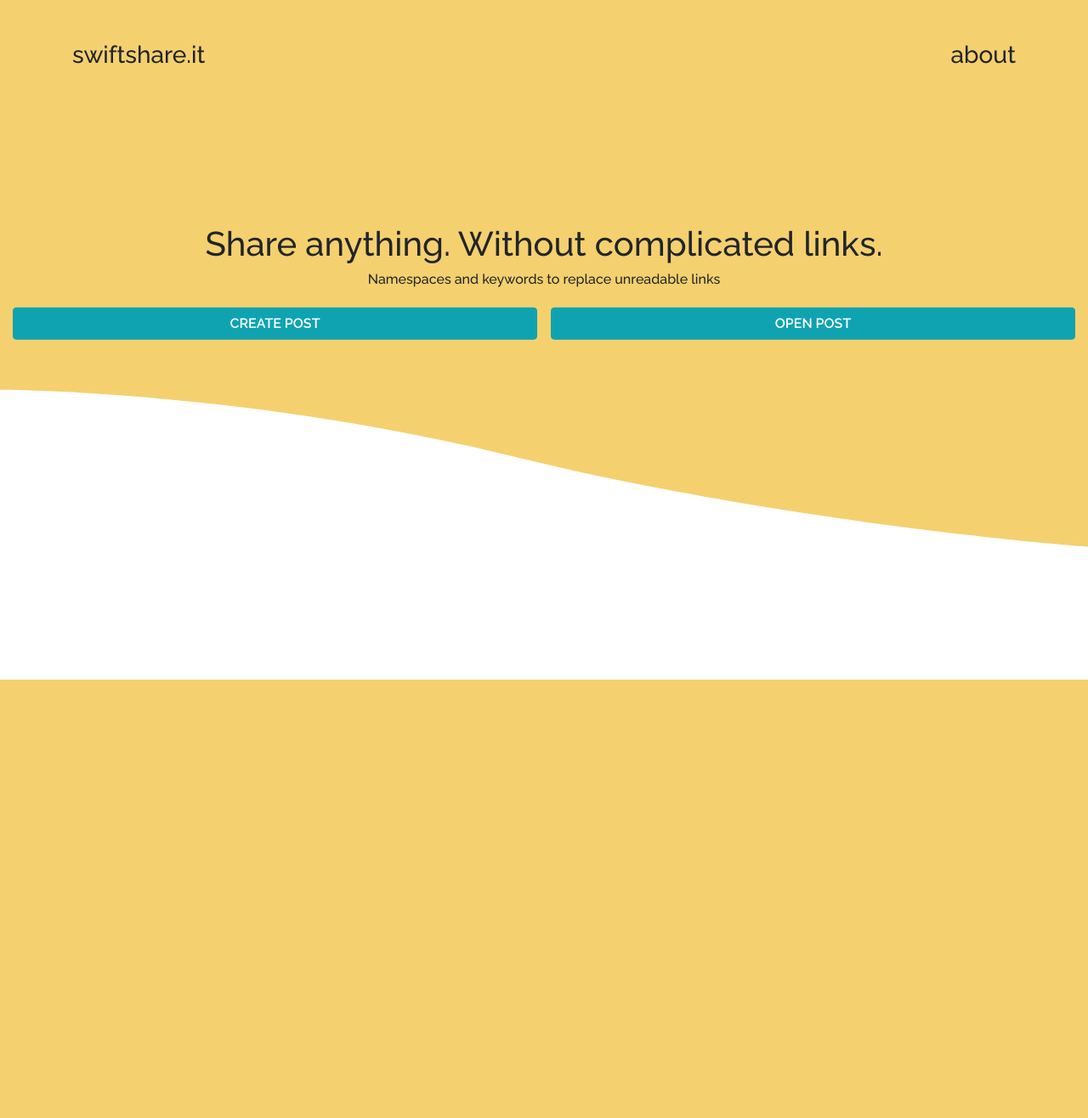
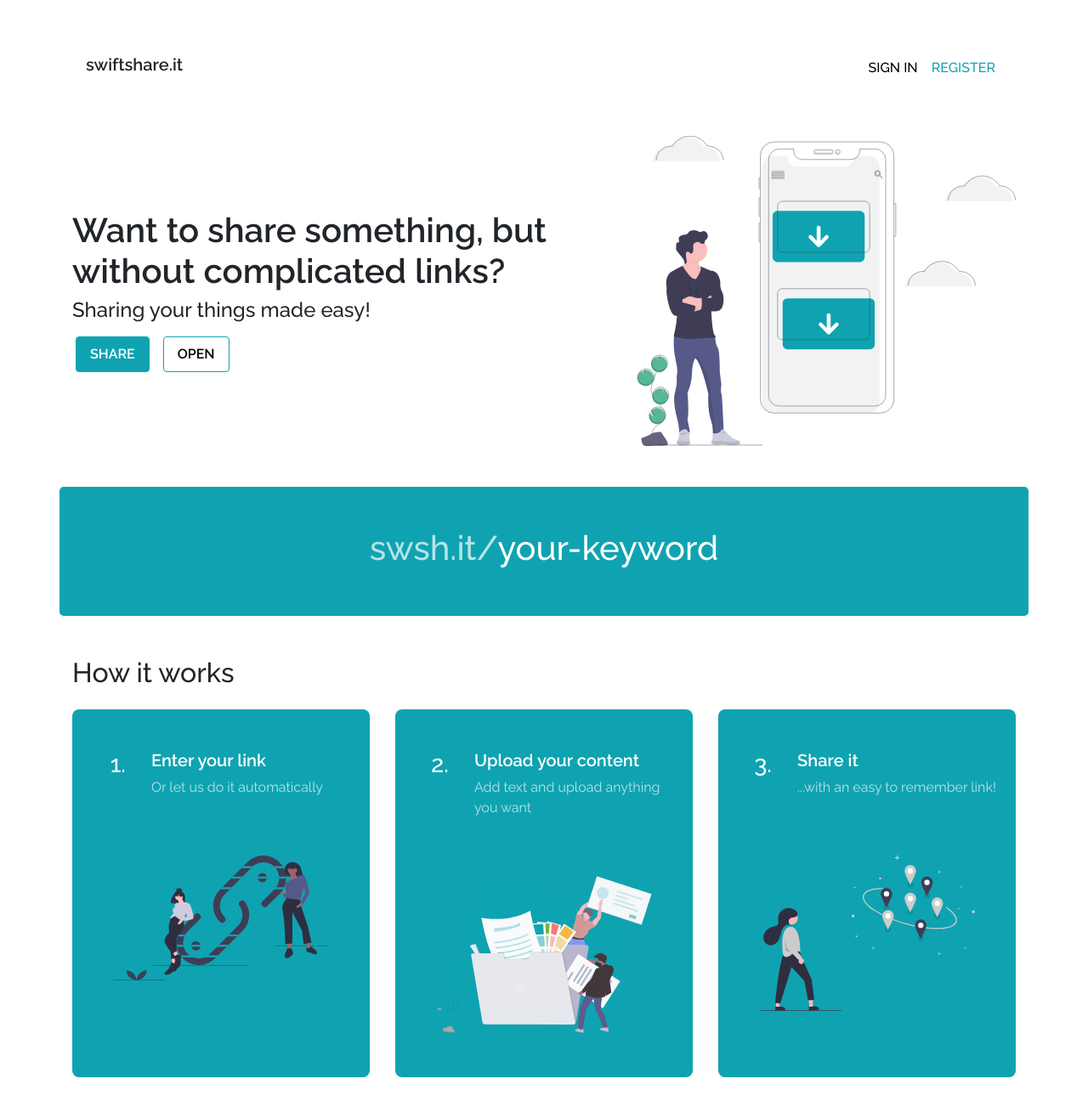
Before and after one commit to EliasDolinsek/swiftshare.it, a Django app: page / in a window 1280 px wide. Shown: the whole page at 85% size. Before the commit the page ends 800 px from the top, so only its background shows below. Run offline with Django 3.2, Linux system fonts and the light colour scheme; some libraries are stand-ins or nearby versions.

Commit message:
Implemented new index design for desktop devices

```diff
--- a/accounts/templates/accounts/premium-features-card.html
+++ b/accounts/templates/accounts/premium-features-card.html
@@ -5,7 +5,7 @@
 
     #account-details-card {
         background: linear-gradient(var(--primary-color), var(--primary-color-dark));
-        border-radius: 0.8em;
+        border-radius: var(--swsh-border-radius);
     }
 
     .pricing-text {
--- a/core/templates/core/index.html
+++ b/core/templates/core/index.html
@@ -2,31 +2,49 @@
 {% block head %}
     {% load static %}
     <link rel="stylesheet" href="{% static 'core/index.css' %}">
+    <style>
+        .swsh-nav-link {
+            color: black;
+            font-weight: 500;
+        }
 
-    <style>
-        body {
-            background-image: url("{% static 'core/background.svg' %}");
-            background-position: top;
-            background-repeat: no-repeat;
-            background-size: cover;
+        .swsh-nav-link:hover {
+            color: black;
+            font-weight: bold;
+        }
+
+        #nav-bar-register {
+            color: var(--primary-color);
         }
     </style>
 {% endblock %}
 
 {% block content %}
     <div class="container mt-5">
-        <div class="row">
-            <h3 class="col text-left">swiftshare.it</h3>
-            <a href="https://eliasdolinsek.com" target="_blank" class="col text-right text-decoration-none text-body">
-                <h3>about</h3></a>
+        {% include 'core/nav/navbar.html' %}
+        <div class="row mt-5 mb-5">
+            <div class="col-7 align-self-center">
+                <h1 class="font-weight-bold">Want to share something, but without complicated links?</h1>
+                <h4>Sharing your things made easy!</h4>
+                <div class="row mt-3 ml-1">
+                    <div class="mr-3">
+                        <a href="{% url 'core:new_post' %} }}" class="btn swsh-button">SHARE</a>
+                    </div>
+                    <div>
+                        <a href="{% url 'core:open_post' %} }}" class="btn swsh-button-outline">OPEN</a>
+                    </div>
+                </div>
+            </div>
+            <div class="col-5">
+                <img src="{% static 'core/images/index_main.svg' %}" alt="Representive image" class="img-fluid">
+            </div>
         </div>
-    </div>
-    <div id="center-content" class="container col align-items-center">
-        <h1 class="text-center">Share anything. Without complicated links.</h1>
-        <h6 class="text-center">Namespaces and keywords to replace unreadable links</h6>
-        <div class="d-flex justify-content-center mt-4">
-            <a class="btn swsh-button text-uppercase mr-3" href="{% url 'core:new_post' %}">Create Post</a>
-            <a class="btn swsh-button text-uppercase" href="{% url 'core:open_post' %}">Open Post</a>
+        <div class="row mt-5 pt-5 pb-5" style="background-color: var(--primary-color); border-radius: 5px;">
+            <h1 class="col text-center"><span style="color: rgba(255,255,255,0.7)">swsh.it/</span><span style="color: white;">your-keyword</span></h1>
+        </div>
+        <h2 class="row col mt-5">How it works</h2>
+        <div class="row mt-4 mb-5">
+            {% include 'core/index/how_it_works.html' %}
         </div>
     </div>
 {% endblock %}
--- /dev/null
+++ b/core/templates/core/index/how_it_works.html
@@ -0,0 +1,25 @@
+{% load static %}
+<div class="col-4">
+    <div style="border-radius: var(--swsh-border-radius); background-color: var(--primary-color)" class="h-100">
+        <div class="pt-5 pr-2">
+            {% include 'core/index/how_it_works_title.html' with number='1.' title="Enter your link" subtitle="Or let us do it automatically" %}
+        </div>
+        <img src="{% static 'core/images/index_share_link.svg' %}" alt="Share link" class="img-fluid p-5 mt-1">
+    </div>
+</div>
+<div class="col-4">
+    <div style="border-radius: var(--swsh-border-radius); background-color: var(--primary-color)" class="h-100">
+        <div class="pt-5 pr-2">
+            {% include 'core/index/how_it_works_title.html' with number='2.' title="Upload your content" subtitle="Add text and upload anything you want" %}
+        </div>
+        <img src="{% static 'core/images/index_upload.svg' %}" alt="Share link" class="img-fluid p-5 mt-1">
+    </div>
+</div>
+<div class="col-4">
+    <div style="border-radius: var(--swsh-border-radius); background-color: var(--primary-color)" class="h-100">
+        <div class="pt-5 pr-2">
+            {% include 'core/index/how_it_works_title.html' with number='3.' title="Share it" subtitle="...with an easy to remember link!" %}
+        </div>
+        <img src="{% static 'core/images/index_share_it.svg' %}" alt="Share link" class="img-fluid p-5 mt-1">
+    </div>
+</div>
--- /dev/null
+++ b/core/templates/core/index/how_it_works_title.html
@@ -0,0 +1,9 @@
+<div class="row">
+    <div class="col-3">
+        <h3 class="text-right" style="color: rgba(255,255,255,1.0)">{{ number }}</h3>
+    </div>
+    <div class="col-9">
+        <h5 style="color: white" class="font-weight-bold">{{ title }}</h5>
+        <p style="color: rgba(255,255,255,0.7)">{{ subtitle }}</p>
+    </div>
+</div>
--- /dev/null
+++ b/core/templates/core/nav/navbar.html
@@ -0,0 +1,11 @@
+<nav class="navbar navbar-expand-sm justify-content-between">
+    <h1 class="navbar-brand font-weight-bold">swiftshare.it</h1>
+    <ul class="navbar-nav">
+        <li class="nav-item">
+            <a class="swsh-nav-link nav-link text-uppercase" href="#">sign in</a>
+        </li>
+        <li class="nav-item">
+            <a id="nav-bar-register" class="swsh-nav-link nav-link text-uppercase" href="{% url 'accounts:register' %}">register</a>
+        </li>
+    </ul>
+</nav>
--- a/static/base.css
+++ b/static/base.css
@@ -3,20 +3,37 @@
     --primary-color-dark: #0A6B74 !important;
     --secondary-color: #9E6C9F !important;
     --secondary-color-dark: #815582 !important;
+
+    --swsh-button-padding: 0.5em 1em 0.5em 1em;
+    --swsh-border-radius: 0.5em;
+
     font-family: 'Raleway', sans-serif !important;
 }
 
 .swsh-button {
     background-color: var(--primary-color);
     border-color: var(--primary-color);
-    width: 100%;
     color: white;
     font-weight: 700;
+    padding: var(--swsh-button-padding);
 }
 
 .swsh-button:hover {
     background-color: var(--primary-color-dark);
     border-color: var(--primary-color-dark);
-    width: 100%;
     color: white;
 }
+
+.swsh-button-outline {
+    background-color: transparent;
+    border-color: var(--primary-color);
+    color: black;
+    font-weight: 700;
+    padding: var(--swsh-button-padding);
+}
+
+.swsh-button-outline:hover {
+    background-color: var(--primary-color);
+    border-color: var(--primary-color);
+    color: white;
+}
```
Also changed, not shown: core/static/core/images/index_main.svg (added), core/static/core/images/index_share_it.svg (added), core/static/core/images/index_share_link.svg (added), core/static/core/images/index_upload.svg (added).
